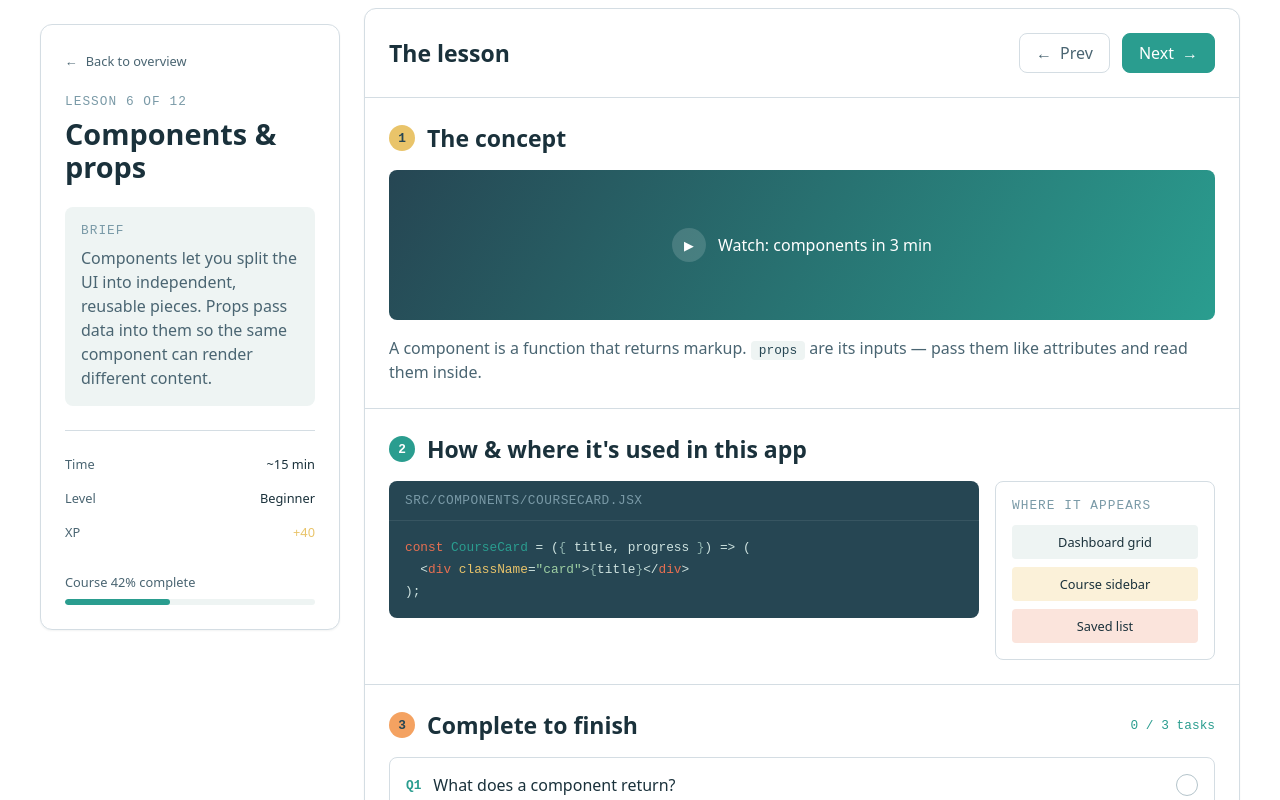
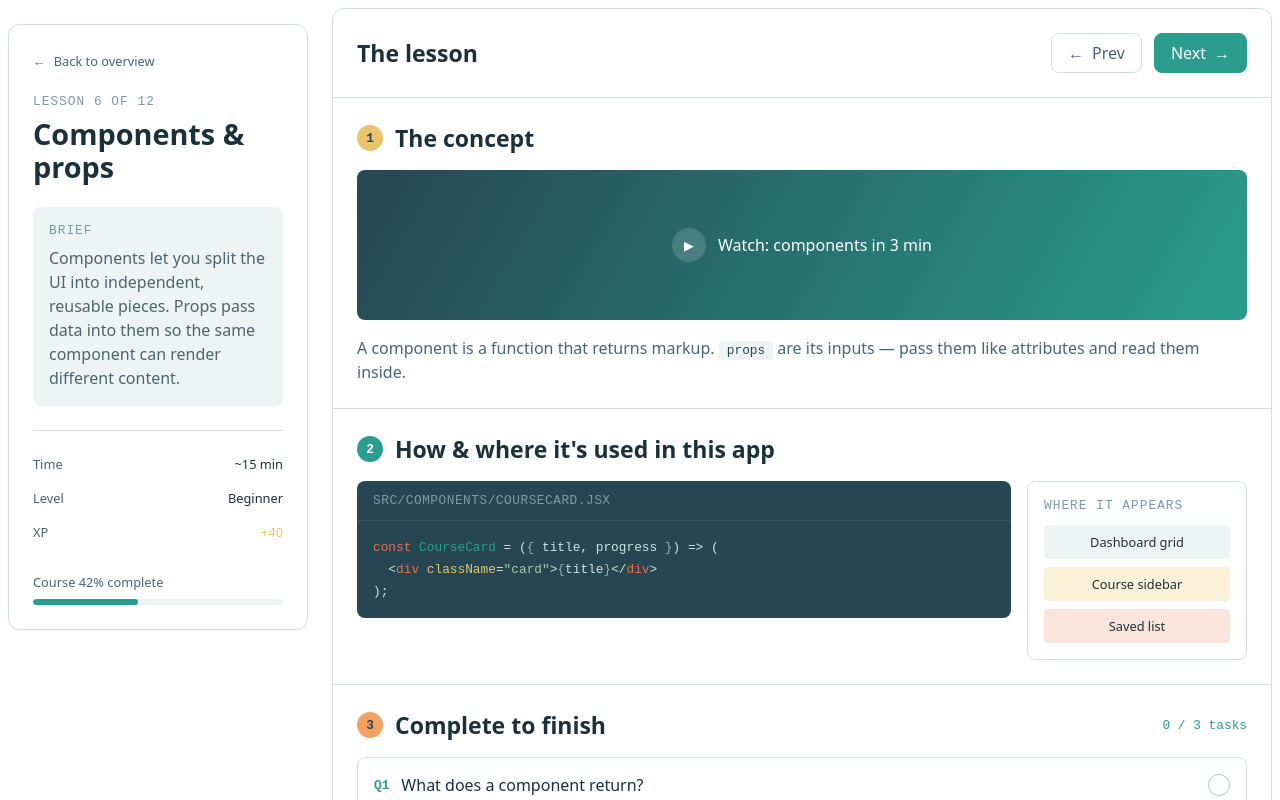
Before and after one commit to Soulhay/amor-lineribus-angular, an Angular app: page / in a window 1280 px wide. Shown: the top 800 px of the page. Built offline with nearby package versions, Linux system fonts and the light colour scheme.

Commit message:
Upade token.css

```diff
--- a/src/styles/tokens.css
+++ b/src/styles/tokens.css
@@ -178,7 +178,15 @@
   --ease: 0.15s ease;
   --ease-slow: 0.3s ease;
 
-  --max-width: 1200px;
+/* Content cap. 1200px was sized for a 1440px display and leaves large
+     dead margins on wider screens; 1600px fills a 2560px display without
+     letting line lengths run past comfortable reading width, because the
+     text columns inside are separately capped in ch units. */
+  --max-width: 1600px;
+
+  /* Fluid page gutter — grows with the viewport instead of stepping. */
+  --gutter: clamp(var(--space-4), 4vw, var(--space-16));
+
   --nav-height: 64px;
 }
 
```
